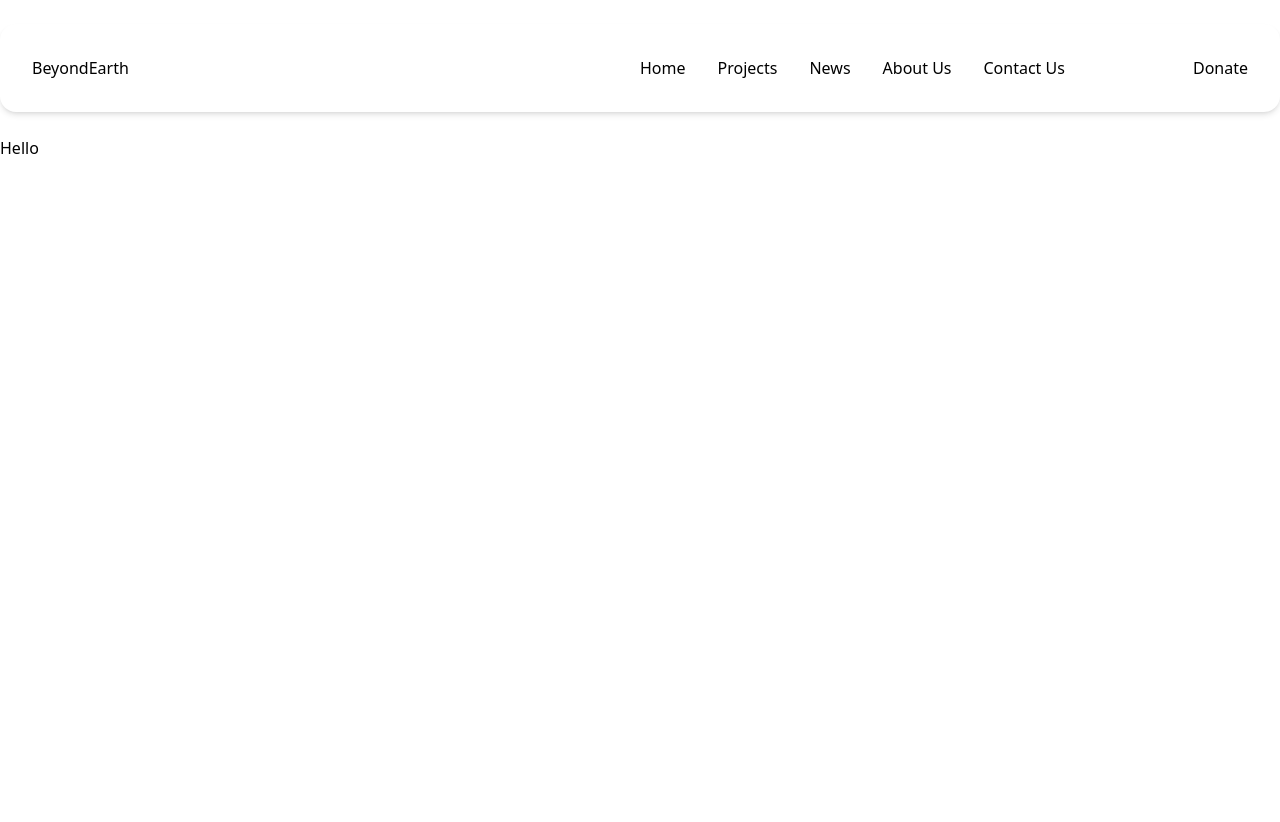
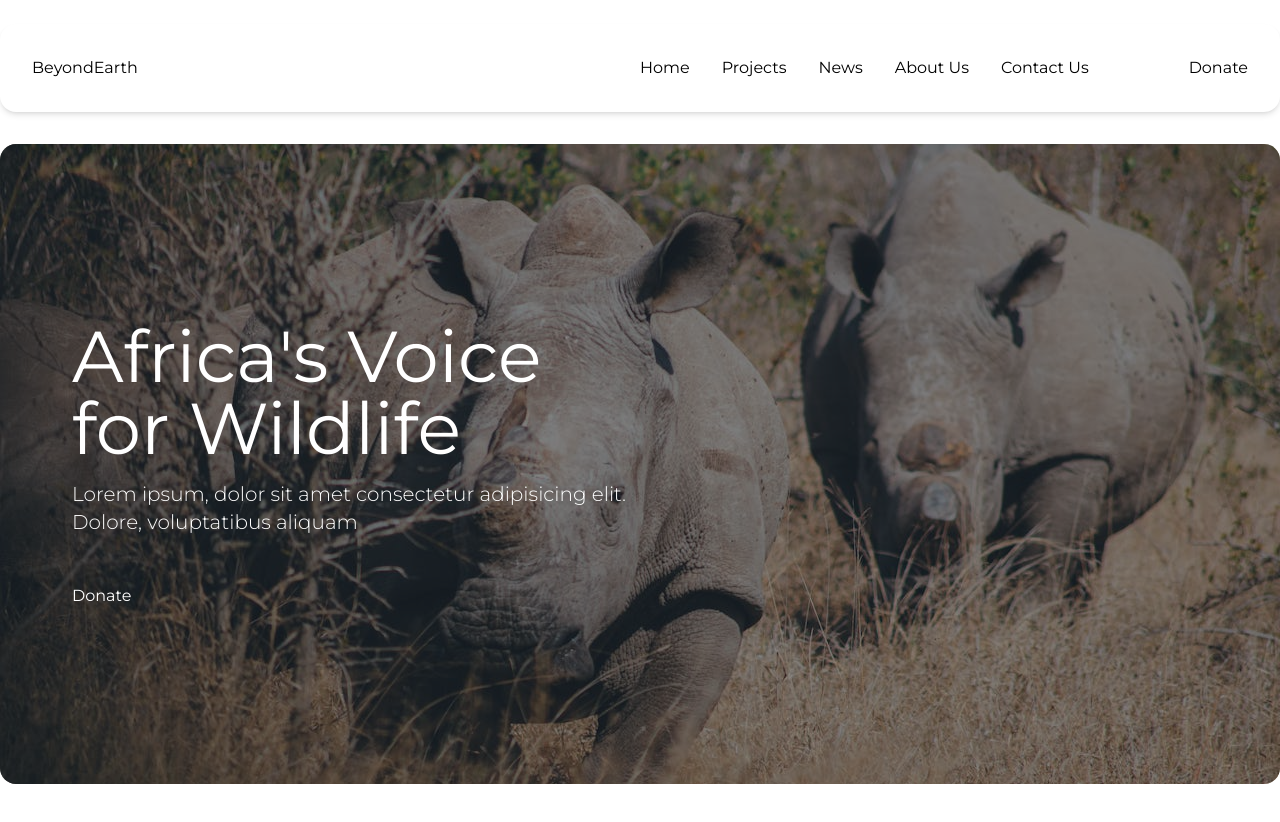
Before and after one commit to kharljhon14/beyond-earth, a React (Vite) app: page / in a window 1280 px wide. Built offline with nearby package versions, Linux system fonts and the light colour scheme.

Commit message:
[Feat] Hero

```diff
--- a/src/App.tsx
+++ b/src/App.tsx
@@ -1,9 +1,10 @@
+import Hero from './features/hero';
 import MainLayout from './layouts/main-layout';
 
 function App() {
   return (
     <MainLayout>
-      <h1>Hello</h1>
+      <Hero />
     </MainLayout>
   );
 }
--- a/src/features/header.tsx
+++ b/src/features/header.tsx
@@ -5,7 +5,7 @@ export default function Header() {
   const [open, setOpen] = useState(false);
 
   return (
-    <header className="bg-white shadow-md p-6 lg:py-2 lg:px-8 md:rounded-2xl md:my-6 lg:flex justify-between">
+    <header className="bg-white shadow-md p-6 lg:py-2 lg:px-8 md:rounded-2xl md:my-6 lg:flex justify-between lg:mb-8">
       <div className="flex justify-between items-center w-full">
         <div>
           <a href="">BeyondEarth</a>
--- a/src/features/hero.tsx
+++ b/src/features/hero.tsx
@@ -0,0 +1,23 @@
+export default function Hero() {
+  return (
+    <section className="relative h-[40rem] flex items-center">
+      <div className="md:rounded-2xl overflow-hidden absolute -z-40 w-full h-full">
+        <img
+          className="object-cover w-full h-full pointer-events-none"
+          src="/images/hero.jpg"
+          alt="Rhinos"
+        />
+        <div className="bg-gray-800  w-full h-full absolute inset-0 opacity-50"></div>
+      </div>
+      <div className="text-white p-6 lg:p-18">
+        <div className="flex flex-col mb-12 lg:max-w-xl">
+          <h1 className="text-3xl lg:text-7xl mb-4">Africa's Voice for Wildlife</h1>
+          <p className="lg:text-xl font-light">
+            Lorem ipsum, dolor sit amet consectetur adipisicing elit. Dolore, voluptatibus aliquam{' '}
+          </p>
+        </div>
+        <button>Donate</button>
+      </div>
+    </section>
+  );
+}
--- a/src/index.css
+++ b/src/index.css
@@ -1 +1,7 @@
+@import url('https://fonts.googleapis.com/css2?family=Montserrat:ital,wght@0,100..900;1,100..900&display=swap');
+
 @import "tailwindcss";
+
+body {
+    font-family: "Montserrat", sans-serif;
+}
```
Also changed, not shown: public/images/hero.jpg (added), 1 other file (tests, documents, lock files or other folders).
